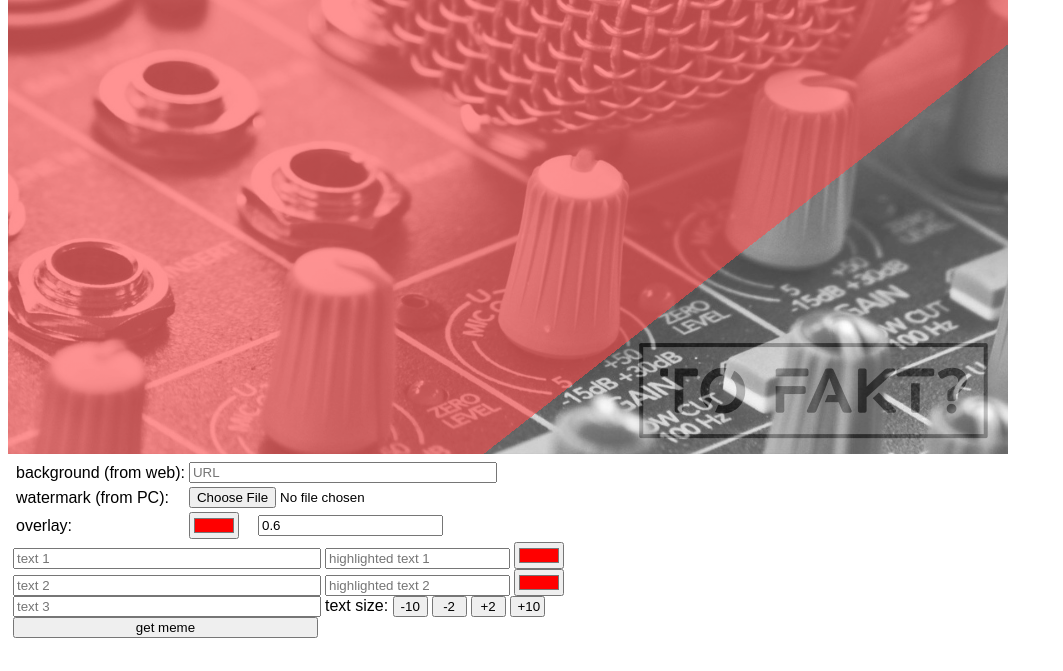
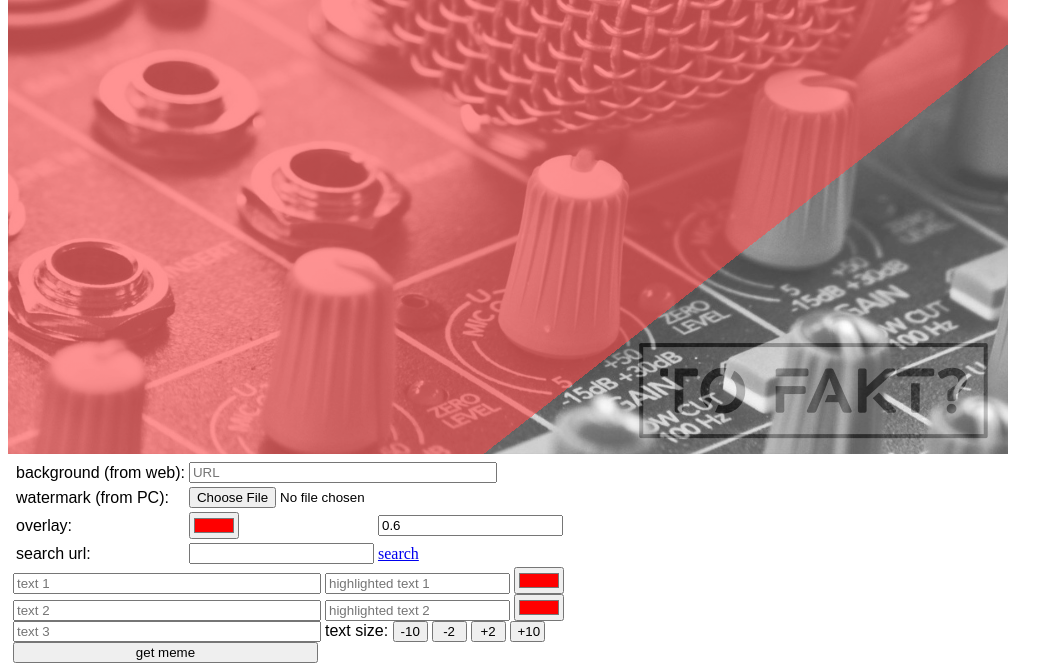
Before and after one commit to r3mus99/meme-generator, a plain HTML site: page index.html in a window 1280 px wide. Shown: the part 554-1225 px from the top of the page, without its empty margins (0-1063 px from the left). Before the commit the page ends 1200 px from the top, so only its background shows below. Drawn offline with Linux system fonts and the light colour scheme.

Commit message:
search improvement

```diff
--- a/index.html
+++ b/index.html
@@ -53,7 +53,6 @@
           <td>
             <input
               type="color"
-              rgba
               id="overlayColor"
               value="#ff0000"
               onchange="setOverlayColor()"
@@ -63,12 +62,31 @@
           <td>
             <input
               type="number"
-              rgba
               id="overlayTransparency"
               value="0.6"
               onchange="setOverlayColor()"
               onclick="setOverlayColor()"
             />
+          </td>
+        </tr>
+        <tr>
+          <td>
+            <label>search url: </label>
+          </td>
+          <td>
+            <input
+              type="text"
+              id="searchInput"
+              value=""
+              onchange="setSearchUrl()"
+            />
+          </td>
+          <td>
+            <a
+              id="searchUrl"
+              href="https://www.google.com/search?as_st=y&tbm=isch&as_q=sample&tbs=isz:l,iar:s"
+              >search</a
+            >
           </td>
         </tr>
       </table>
--- a/index.js
+++ b/index.js
@@ -126,6 +126,12 @@ function setBackgroundFromWeb() {
   m.src = b.value;
 }
 
+function setSearchUrl() {
+  const i = document.getElementById("searchInput").value;
+  const u = document.getElementById("searchUrl");
+  u.href = `https://www.google.com/search?as_st=y&tbm=isch&as_q=${i}&tbs=isz:l,iar:s`;
+}
+
 function generateMeme() {
   // todo object-fit on generated...
   html2canvas(document.getElementById("result"), { allowTaint: true }).then(
```
